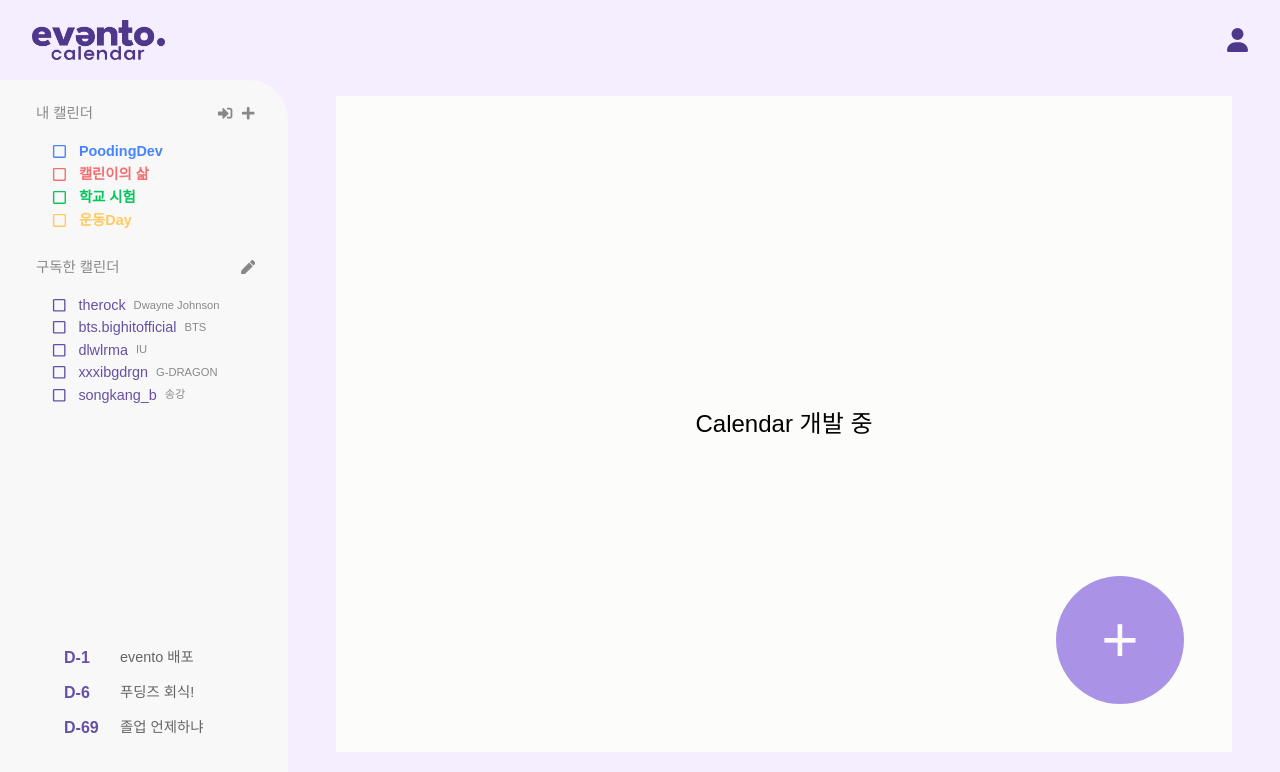
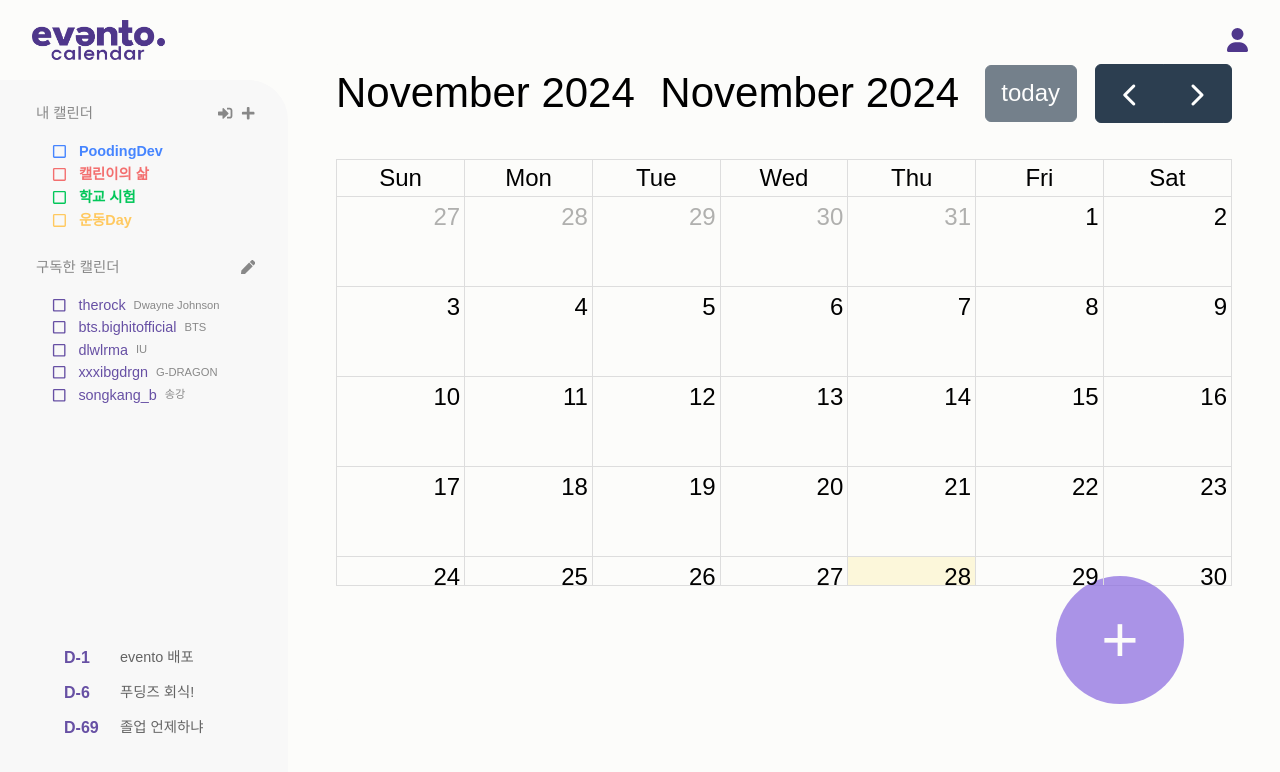
Before and after one commit to PoodingDev/Evento_FE, a React (Vite) app: page / in a window 1280 px wide. Shown: the top 772 px of the page. Built offline with nearby package versions, Linux system fonts and the light colour scheme.

Commit message:
Feat : #65 #66 메인 화면 캘린더 UI 구현

```diff
--- a/src/pages/Calendar.jsx
+++ b/src/pages/Calendar.jsx
@@ -1,16 +1,22 @@
 import CreateEvent from "components/CreateEventModal";
-import React, { useState } from "react";
+import React, { useState, useEffect } from "react";
+import FullCalendar from "@fullcalendar/react";
+import dayGridPlugin from '@fullcalendar/daygrid'; // 월 뷰 플러그인
+import timeGridPlugin from '@fullcalendar/timegrid'; // 주/일 뷰 플러그인
+import interactionPlugin from '@fullcalendar/interaction'; // 상호작용 플러그인 (이벤트 클릭 등)
 
 export default function Calendar() {
   const [isCreateEventOpen, setIsCreateEventOpen] = useState(false);
   const toggleCreateEvent = () => {
     setIsCreateEventOpen((prev) => !prev);
   };
+
   return (
     <>
-      <div className="flex h-[100vh] bg-eventoPurpleLight/50 text-center text-2xl">
-        <div className="ml-[21rem] mt-[6rem] flex h-[calc(100vh-9rem)] w-[calc(100vw-24rem)] items-center justify-center rounded-sm bg-eventoWhite">
-          <span className="">Calendar 개발 중</span>
+      <div className="flex h-[100vh] bg-eventoWhite text-center text-2xl">
+        {/* 부모 div의 높이를 calc()로 설정하여 100vh에서 다른 요소들의 높이를 제외 */}
+        <div className="ml-[21rem] mt-[4rem] h-[calc(100vh-9rem)] w-[calc(100vw-24rem)] items-center justify-center rounded-sm bg-eventoWhite">
+          <MainCalendar className="h-[calc(100vh-9rem)]" />
         </div>
         <div
           onClick={toggleCreateEvent}
@@ -27,3 +33,35 @@ export default function Calendar() {
     </>
   );
 }
+
+// MainCalendar 컴포넌트
+function MainCalendar() {
+  const [events, setEvents] = useState([]);
+
+  // 데이터 불러오기 (예시: API 호출)
+  useEffect(() => {
+    setTimeout(() => {
+      setEvents([
+        { title: 'Event 1', start: '2024-12-01' },
+        { title: 'Event 2', start: '2024-12-07', end: '2024-12-10' },
+      ]);
+    }, 1000);
+  }, []);
+
+  return (
+    <>
+      <FullCalendar
+        plugins={[dayGridPlugin, interactionPlugin]} // 플러그인 추가
+        initialView="dayGridMonth" // 기본 뷰 설정 (월 뷰)
+        headerToolbar={{
+          center: 'title', // 중앙: 제목
+          // left: 'prev,next today', // 왼쪽: 이전, 다음, 오늘
+          // right: 'dayGridMonth,timeGridWeek,timeGridDay', // 오른쪽: 월, 주, 일 뷰 버튼
+        }}
+        events={events} // 상태에서 가져온 이벤트
+        aspectRatio={2.1}
+      // dayMaxRowCount={5} // 최대 5줄까지만 표시
+      />
+    </>
+  );
+}
```
